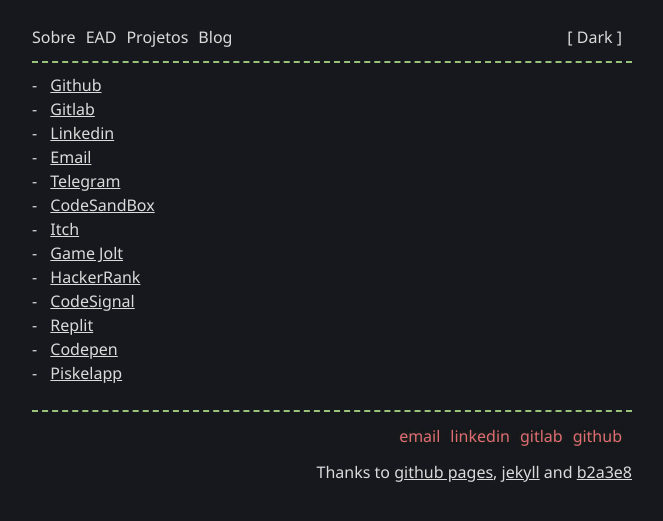
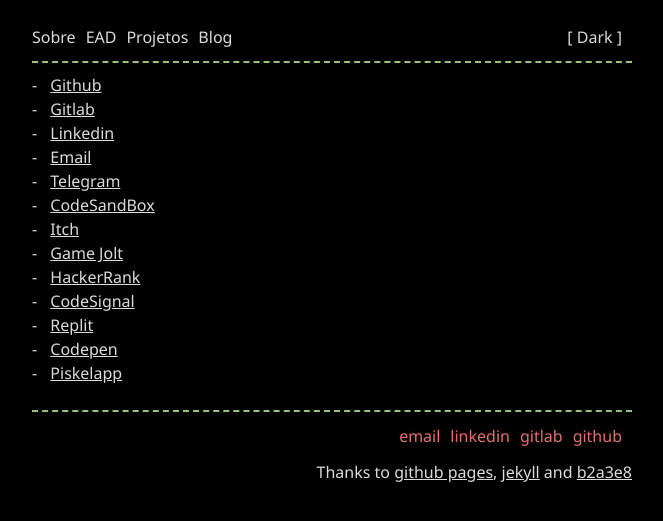
Before and after one commit to neninja/neninja.github.io, a Jekyll site: the page built from hub.md, in a window 1280 px wide. Shown: the top 521 px of the page, without its empty margins (308-971 px from the left). Built offline with Jekyll 4.4.1, drawn with Linux system fonts in a browser that asks for light colours; our own code applies the rules of GitHub Pages for plain Markdown files.

Commit message:
feat: troca background color

```diff
--- a/assets/js/theme.js
+++ b/assets/js/theme.js
@@ -15,7 +15,7 @@
     let buttonThemeElement = document.querySelector("button.toggle-theme")
     switch(tema){
         case 'dark':
-            root.style.setProperty('--ui-background-color', "var(--onedark-dark-black)")
+            root.style.setProperty('--ui-background-color', "#000")
             root.style.setProperty('--ui-base-color', "var(--onedark-light-white)")
             root.style.setProperty('--ui-link-rodape-color', "var(--onedark-light-red)")
             root.style.setProperty('--ui-border-color', "var(--onedark-green)")
--- a/assets/style.css
+++ b/assets/style.css
@@ -21,7 +21,7 @@
     --onedark-dark-grey: #4b5263;
 
     --ui-border-color: var(--onedark-green);
-    --ui-background-color: var(--onedark-dark-black);
+    --ui-background-color: #000;
     --ui-base-color: var(--onedark-light-white);
     --ui-selection-text: var(--ui-background-color);
     --ui-selection-background: var(--ui-base-color);
```
